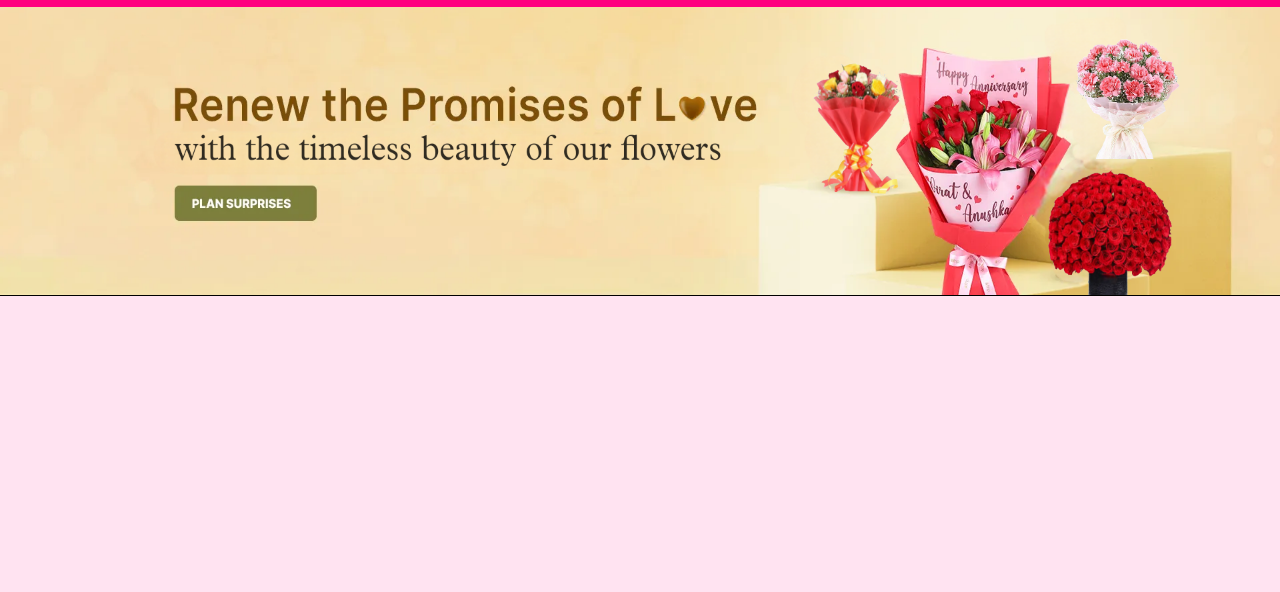
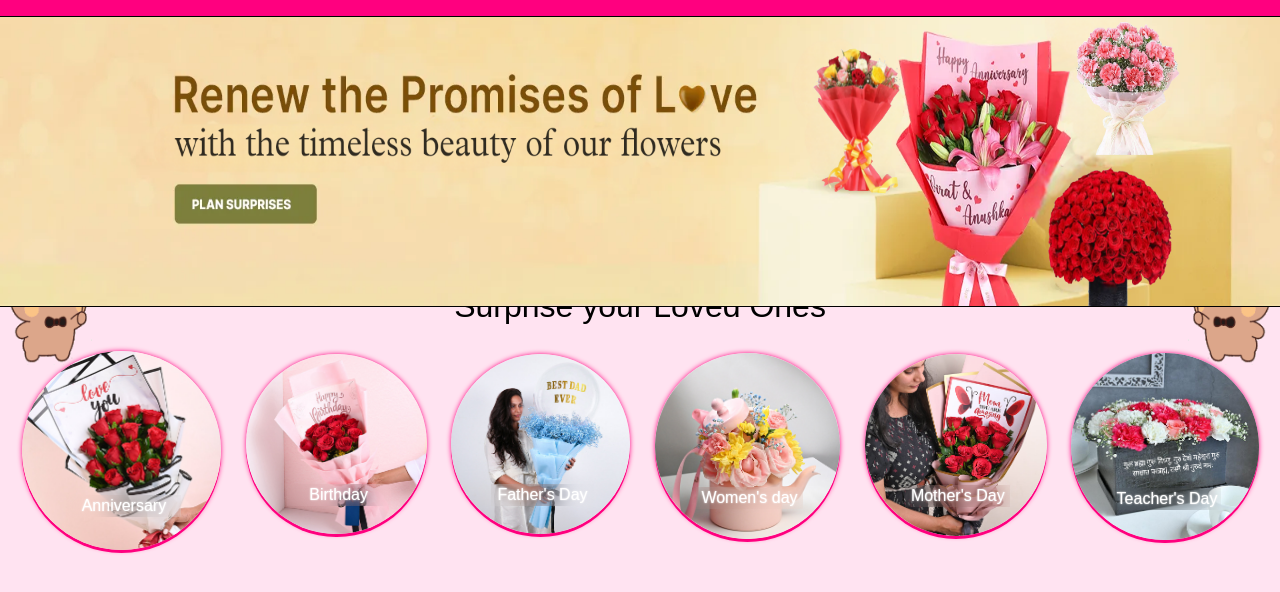
Before and after one commit to hemalparikh/Flower, a plain HTML site: page index.html in a window 1280 px wide. Shown: the part 48-640 px from the top of the page. Drawn offline with Linux system fonts and the light colour scheme.

Commit message:
Add files via upload

```diff
--- a/index.html
+++ b/index.html
@@ -52,10 +52,55 @@
         }
         img[src="banner.png"]
         {
-            height:450%;
+            height:40%;
             width:100%;
-            margin-top:-1%;
+            position: absolute;
+            left:0;
+            margin-top:2%;
             border-bottom: 1px solid black;
+        }
+        img[src="teddy.gif"] {
+            height:15%;
+            width:7%;
+            float:right;
+            margin: -6.2% 0%;
+        }
+        img[src="teddy2.gif"] {
+            height:15%;
+            width:7%;
+            float:left;
+            margin: -6.2% 0%;
+        }
+        .shop
+        {
+            font-size:250%;
+            margin-top:21%
+        }
+        .surpise {
+            font-size:200%;
+        }
+        table {
+            width: 100%;
+            text-align: center;
+        }
+        .type {
+            height:90%;
+            width:90%;
+            align-items: center;
+            margin-top: 10%;
+            border-radius: 50%;
+            box-shadow: 0 0 5px #FF007F, 0 03px #FF007F;
+        }
+        td p {
+            font-size:100%;
+            font-weight: 400;
+            width:50%;
+            margin:-25% 25%;
+            color:white;
+            text-align:center;
+            backdrop-filter: blur(10px);
+            padding:1%;
+            text-shadow:0 0 2px white;
         }
     </style>
 </head>
@@ -71,10 +116,26 @@
                     <li><a href="/">Account</a></li>
                     <img src="cart.png">
                 </ul>
-                </div>
-                <img src="banner.png">
             </div>
         </div>
     </nav>
+    <img src="banner.png">
+    <br>
+    <center>
+    <div class="shop"><b>Shop By Occasions & Relations</b></div>
+    <div class="surpise">Surprise your Loved Ones</div>
+    </center>
+    <img src="teddy.gif">
+    <img src="teddy2.gif">
+    <table>
+        <tr>
+            <td><img src="anni.png"class="type"><p>Anniversary</p></td>
+            <td><img src="birthday.png"class="type"><p>Birthday</p></td>
+            <td><img src="father.png"class="type"><p>Father's Day</p></td>
+            <td><img src="women.png"class="type"><p>Women's day</p></td>
+            <td><img src="mother.png"class="type"><p>Mother's Day</p></td>
+            <td><img src="teacher.png"class="type"><p>Teacher's Day</p></td>
+        </tr>
+    </table>
 </body>
 </html>
```
Also changed, not shown: birthday.png (added), father.png (added), mother.png (added), teacher.png (added), teddy.gif (added), teddy2.gif (added), women.png (added).
